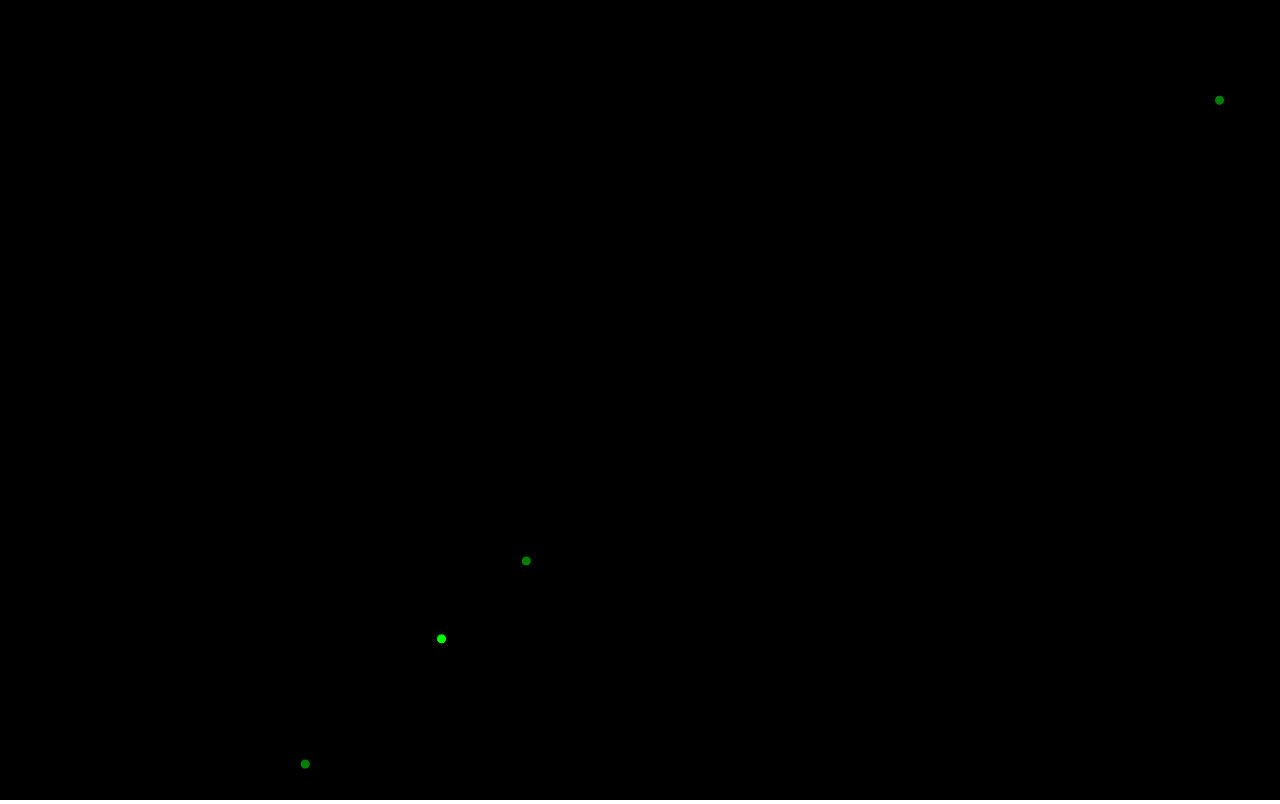
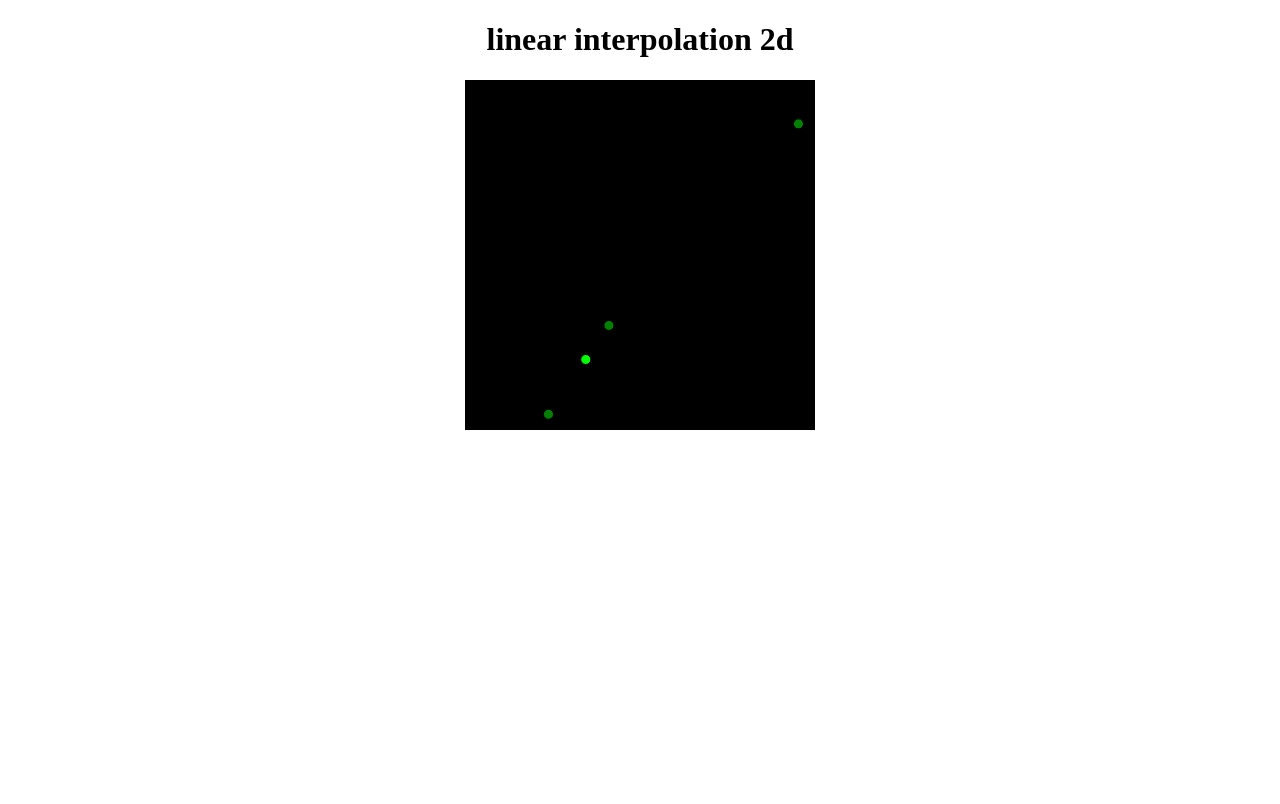
Before and after one commit to zoolu-got-rhythm/three.js-ts-experiments, a website with bundled scripts: page src/index.html in a window 1280 px wide. Built offline with nearby package versions, Linux system fonts and the light colour scheme.

Commit message:
2d experiment in demo state

```diff
--- a/src/index.html
+++ b/src/index.html
@@ -6,15 +6,18 @@
 		<style>
 			body {
 				margin: 0;
+				text-align: center;
 			}
 
 			.canvas {
 				background-color: black;
+				margin: 0 auto;
 			}
 
 		</style>
 	</head>
 	<body>
+		<h1> linear interpolation 2d </h1>
 		<script src="../bundle/index.js"></script>
 	</body>
 </html>
--- a/src/linearInterpolation2d.ts
+++ b/src/linearInterpolation2d.ts
@@ -1,8 +1,8 @@
 import { Coords2d } from "./Coord2d";
 import { BufferGeneric } from "./BufferGeneric";
 
-const height = window.innerHeight;
-const width = window.innerWidth;
+const height = 350;
+const width = 350;
 
 const c = document.createElement("canvas");
 c.className = "canvas";
```
